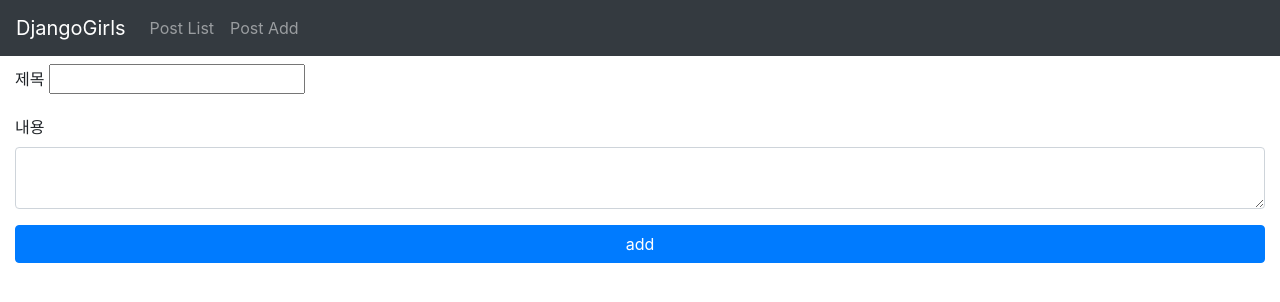
After one commit to JEONGSUJI/Django, a Django app: page /posts/add/ in a window 1280 px wide. The commit adds this page. Shown: the top 302 px of the page. Run offline with Django 3.2, Linux system fonts and the light colour scheme; some libraries are stand-ins or nearby versions.

Commit message:
post_add view, url, template연결 및 Bootstrap 스타일 구현

```diff
--- a/blog/views.py
+++ b/blog/views.py
@@ -53,3 +53,13 @@ def post_detail(request, pk):
     context = {'post': post,}
 
     return render(request, 'post_detail.html', context)
+
+def post_add(request):
+    # URL: /posts/add
+    # View: 이 함수
+    # Template: post_add.html
+    # form 태그 내부에
+    # input, textarea, button[type=submit]
+    # base.html의 nav 안에 /posts/add/로의 링크 하나 추가
+    # 링크 텍스트 Post Add
+    return render(request, 'post_add.html')
--- a/config/urls.py
+++ b/config/urls.py
@@ -16,11 +16,12 @@ Including another URLconf
 from django.contrib import admin
 from django.urls import path
 
-from blog.views import post_list, post_detail
+from blog.views import post_list, post_detail, post_add
 
 urlpatterns = [
     path('admin/', admin.site.urls),
     # post-list라는 url에 온 요청은 blog.views.post_list 함수가 처리함
     path('posts/', post_list, name='url-name-post-list'),
     path('post-detail/<int:pk>/', post_detail, name='url-name-post-detail'),
+    path('posts/add/', post_add, name='url-name-post-add'),
 ]
--- a/templates/base.html
+++ b/templates/base.html
@@ -13,11 +13,13 @@
     <div id="wrap">
         <nav class="navbar navbar-expand navbar-dark bg-dark">
             <a href="#" class="navbar-brand">DjangoGirls</a>
-
             <div class="collapse navbar-collapse">
                 <ul class="navbar-nav mr-auto">
                     <li class="nav-item">
                         <a href="{% url 'url-name-post-list' %}" class="nav-link">Post List</a>
+                    </li>
+                    <li>
+                        <a href="{% url 'url-name-post-add' %}" class="nav-link">Post Add</a>
                     </li>
                 </ul>
             </div>
--- /dev/null
+++ b/templates/post_add.html
@@ -0,0 +1,15 @@
+{% extends 'base.html' %}
+{% block content %}
+    <div>
+        <form action="">
+            <div class="form-group">
+                <label for="">제목</label> <input type=text">
+            </div>
+            <div class="form-group">
+                <label for="">내용</label>
+                <textarea name="" id="" class="form-control"></textarea>
+            </div>
+            <button type="submit" class="btn btn-primary btn-block">add</button>
+        </form>
+    </div>
+{% endblock %}
```
Also changed, not shown: templates/post_list.html (line endings or trailing spaces).
